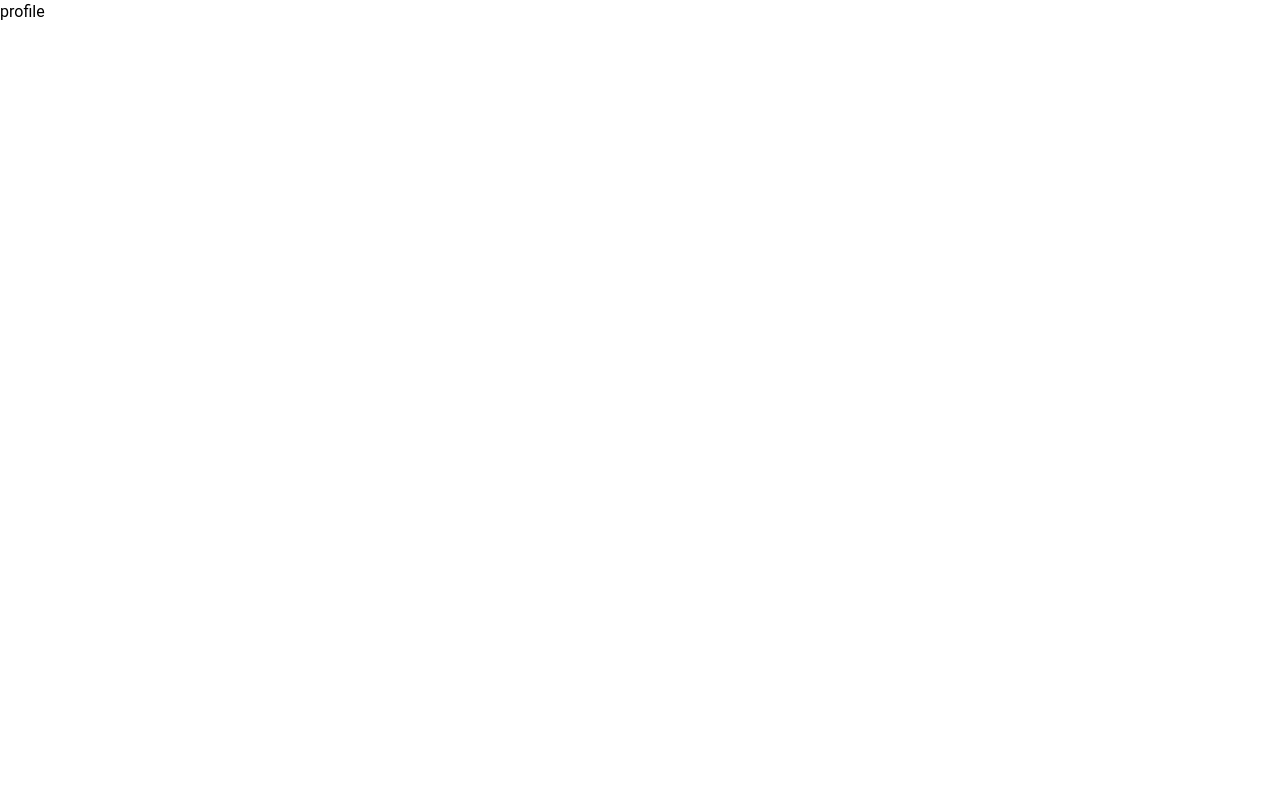
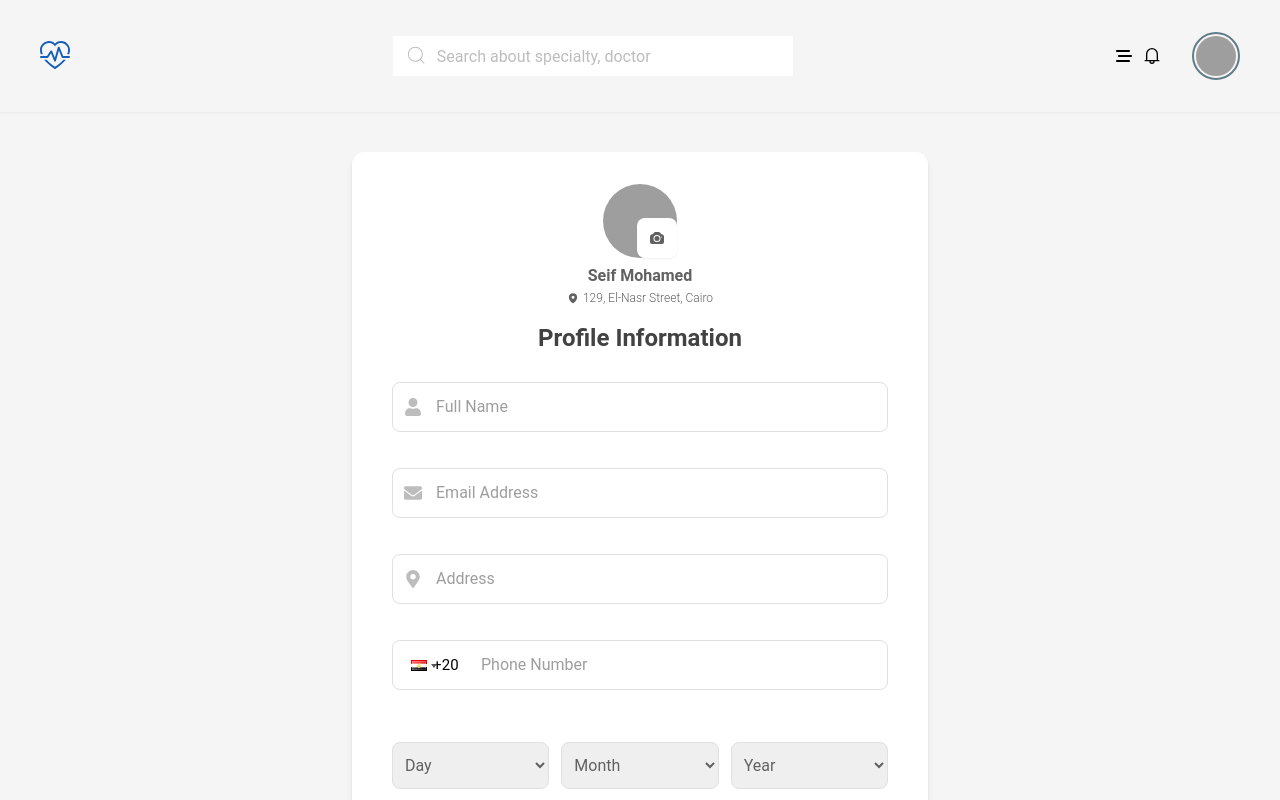
Before and after one commit to Hazem584/Cure-Web, a React (Vite) app: page /Profile in a window 1280 px wide. Shown: the top 800 px of the page. Built offline with nearby package versions, Linux system fonts and the light colour scheme; grey boxes are pictures that could not be loaded.

Commit message:
Added user  profile

```diff
--- a/package.json
+++ b/package.json
@@ -15,9 +15,11 @@
     "axios": "^1.12.2",
     "date-fns": "^4.1.0",
     "react": "^19.1.1",
+    "react-datepicker": "^8.8.0",
     "react-day-picker": "^9.11.1",
     "react-dom": "^19.1.1",
     "react-icons": "^5.5.0",
+    "react-phone-input-2": "^2.15.1",
     "react-router-dom": "^7.9.4"
   },
   "devDependencies": {
--- a/src/components/auth/AuthLayout.jsx
+++ b/src/components/auth/AuthLayout.jsx
@@ -2,7 +2,7 @@ import React from "react";
 
 const AuthLayout = ({ children }) => {
   return (
-    <div className="relative  h-screen ">
+    <div className="h-screen" >
       <div className="md:container mx-auto  py-10 relative z-10 px-4">
         <section className="mb-6 flex justify-center lg:justify-start">
           <img
@@ -39,3 +39,4 @@ const AuthLayout = ({ children }) => {
 };
 
 export default AuthLayout;
+AuthLayout.jsx
--- a/src/components/auth/AuthSignup.jsx
+++ b/src/components/auth/AuthSignup.jsx
@@ -5,7 +5,7 @@ import { FaFacebookF, FaApple } from "react-icons/fa";
 const AuthSignup = () => {
   return (
     <div className="flex  items-center justify-center  lg:block">
-      <form className="w-full max-w-md bg-transparent rounded-lg mt-20">
+      <form className="w-full max-w-md bg-transparent rounded-lg mb-32 lg:mb-40">
         <h2 className="text-3xl font-semibold text-center text-gray-900 mb-2">
           Create new account
         </h2>
--- /dev/null
+++ b/src/components/profile/ProfileForm.jsx
@@ -0,0 +1,181 @@
+import React, { useState } from "react";
+import { Button } from "@material-tailwind/react";
+import { FaUser, FaEnvelope, FaMapMarkerAlt } from "react-icons/fa";
+import PhoneInput from "react-phone-input-2";
+import "react-phone-input-2/lib/style.css";
+
+const FloatingInput = ({ icon: Icon, label, type = "text" }) => {
+  const [focused, setFocused] = useState(false);
+  const [value, setValue] = useState("");
+  const active = focused || value !== "";
+
+  return (
+    <div className="relative w-full mb-6">
+      <Icon
+        className={`absolute left-3 top-1/2 -translate-y-1/2 text-lg transition-colors duration-300 ${
+          active ? "text-blue-500" : "text-gray-400"
+        }`}
+      />
+
+      <label
+        className={`absolute left-10 px-1 bg-white transition-all duration-300 pointer-events-none ${
+          active
+            ? "text-blue-500 text-sm top-2 translate-y-0"
+            : "text-gray-500 top-1/2 -translate-y-[50%]"
+        }`}
+      >
+        {label}
+      </label>
+
+      <input
+        type={type}
+        value={value}
+        onFocus={() => setFocused(true)}
+        onBlur={(e) => setFocused(e.target.value !== "")}
+        onChange={(e) => setValue(e.target.value)}
+        className={`w-full border rounded-lg pl-10 py-3 focus:outline-none text-gray-800 transition-all duration-300 ${
+          active ? "border-blue-500 ring-1 ring-blue-300" : "border-gray-300"
+        }`}
+      />
+    </div>
+  );
+};
+
+const ProfileForm = () => {
+  const [phone, setPhone] = useState("");
+  const [focusedPhone, setFocusedPhone] = useState(false);
+  const [day, setDay] = useState("");
+  const [month, setMonth] = useState("");
+  const [year, setYear] = useState("");
+
+  const isPhoneActive = focusedPhone || phone !== "";
+  const isBirthdayActive = day || month || year;
+
+  const months = [
+    "January", "February", "March", "April", "May", "June",
+    "July", "August", "September", "October", "November", "December"
+  ];
+
+  return (
+    <div className="flex flex-col gap-3 w-full px-4 pb-6">
+      <h2 className="text-2xl font-semibold text-center text-gray-800 mb-4">
+        Profile Information
+      </h2>
+
+      <FloatingInput icon={FaUser} label="Full Name" />
+
+      <FloatingInput icon={FaEnvelope} label="Email Address" type="email" />
+
+      <FloatingInput icon={FaMapMarkerAlt} label="Address" />
+
+      <div className="relative w-full mb-6">
+        <label
+          className={`absolute left-[85px] px-1 bg-white transition-all duration-300 pointer-events-none ${
+            isPhoneActive
+              ? "text-blue-500 text-sm top-2 translate-y-0"
+              : "text-gray-500 top-1/2 -translate-y-[50%]"
+          }`}
+        >
+          Phone Number
+        </label>
+        <div
+          onFocus={() => setFocusedPhone(true)}
+          onBlur={() => setFocusedPhone(false)}
+          className={`border rounded-lg transition-all duration-300 ${
+            isPhoneActive
+              ? "border-blue-500 ring-1 ring-blue-300"
+              : "border-gray-300"
+          }`}
+        >
+          <PhoneInput
+            country={"eg"}
+            value={phone}
+            onChange={(value) => setPhone(value)}
+            inputStyle={{
+              width: "100%",
+              height: "48px",
+              border: "none",
+              color: "#000",
+              paddingLeft: "40px",
+              background: "transparent",
+              fontSize: "15px",
+            }}
+            buttonStyle={{
+              border: "none",
+              background: "transparent",
+              left: "10px",
+            }}
+            containerStyle={{
+              width: "100%",
+            }}
+          />
+        </div>
+      </div>
+
+      <div className="relative w-full mb-2">
+        <label
+          className={`absolute left-2 bg-white px-2 transition-all duration-300 pointer-events-none ${
+            isBirthdayActive
+              ? "text-blue-500 text-sm top-2"
+              : "text-gray-500 top-1/2 -translate-y-[50%]"
+          }`}
+        >
+
+        </label>
+        <div className="grid grid-cols-3 gap-3 mt-4">
+          <select
+            value={day}
+            onChange={(e) => setDay(e.target.value)}
+            className={`border rounded-lg py-3 px-2 focus:outline-none transition-all duration-300 ${
+              day ? "border-blue-500 ring-1 ring-blue-300" : "border-gray-300"
+            }`}
+          >
+            <option value="">Day</option>
+            {Array.from({ length: 31 }, (_, i) => (
+              <option key={i + 1} value={i + 1}>
+                {i + 1}
+              </option>
+            ))}
+          </select>
+          <select
+            value={month}
+            onChange={(e) => setMonth(e.target.value)}
+            className={`border rounded-lg py-3 px-2 focus:outline-none transition-all duration-300 ${
+              month ? "border-blue-500 ring-1 ring-blue-300" : "border-gray-300"
+            }`}
+          >
+            <option value="">Month</option>
+            {months.map((m, i) => (
+              <option key={i} value={m}>
+                {m}
+              </option>
+            ))}
+          </select>
+          <select
+            value={year}
+            onChange={(e) => setYear(e.target.value)}
+            className={`border rounded-lg py-3 px-2 focus:outline-none transition-all duration-300 ${
+              year ? "border-blue-500 ring-1 ring-blue-300" : "border-gray-300"
+            }`}
+          >
+            <option value="">Year</option>
+            {Array.from({ length: 100 }, (_, i) => {
+              const y = 2025 - i;
+              return (
+                <option key={y} value={y}>
+                  {y}
+                </option>
+              );
+            })}
+          </select>
+        </div>
+      </div>
+
+      <Button color="blue" className="w-full rounded-md mt-4">
+        Edit Profile
+      </Button>
+    </div>
+  );
+};
+
+export default ProfileForm;
--- /dev/null
+++ b/src/components/profile/ProfileHeader.jsx
@@ -0,0 +1,34 @@
+import React from "react";
+import { Avatar, Typography, IconButton } from "@material-tailwind/react";
+import { CameraIcon, MapPinIcon } from "@heroicons/react/24/solid";
+
+const ProfileHeader = () => {
+  return (
+    <div className="flex flex-col items-center mb-4 mt-2">
+      <div className="relative">
+        <Avatar
+          src="https://i.postimg.cc/hhFXM7tG/ba06b3e7882ffb9e60838270ea0dd9b82b74eda6.jpg"
+          alt="Profile"
+          size="xl"
+
+        />
+        <IconButton
+          variant="text"
+          color="blue-gray"
+          className="absolute bottom-0 right-0 bg-white shadow-sm"
+        >
+          <CameraIcon className="h-4 w-4 text-gray-700" />
+        </IconButton>
+      </div>
+
+      <Typography variant="h6" className="mt-2 mb-1 leading-tight">
+        Seif Mohamed
+      </Typography>
+      <Typography color="gray" className="flex items-center gap-1 text-xs">
+        <MapPinIcon className="h-3 w-3" /> 129, El-Nasr Street, Cairo
+      </Typography>
+    </div>
+  );
+};
+
+export default ProfileHeader;
--- a/src/pages/auth/SignUp.jsx
+++ b/src/pages/auth/SignUp.jsx
@@ -1,12 +1,17 @@
 import React from "react";
  import AuthLayout from "../../components/auth/AuthLayout";
   import AuthSignup from "../../components/auth/AuthSignup";
+  import Footer from "../../components/footer/Footer"
    const SignUp = () => {
-  return (
+     return ( <div  >
         <AuthLayout>
          <AuthSignup />
        </AuthLayout>
+
+         </div>
+
+
         );
+
       };
-
    export default SignUp;
--- a/src/pages/profile/Profile.jsx
+++ b/src/pages/profile/Profile.jsx
@@ -1,8 +1,25 @@
-import React from 'react'
+import React from "react";
+import { Card } from "@material-tailwind/react";
+import ProfileHeader from "../../components/profile/ProfileHeader";
+import ProfileForm from "../../components/profile/ProfileForm";
+import Footer from "../../components/footer/Footer";
+import NavBar from "../../components/header/NavBar"
+const Profile = () => {
+  return (
+    <div className="flex flex-col min-h-screen bg-gray-100">
+      <div><NavBar/></div>
+      <div className="flex-grow flex justify-center items-center pt-10 pb-10">
+        <Card className="w-full max-w-xl p-6 shadow-md">
+          <ProfileHeader />
+          <ProfileForm />
+        </Card>
+      </div>
 
-const Profile = ()=>{
-    return <div>profile</div>
-}
-
+      <div className="w-full">
+        <Footer />
+      </div>
+    </div>
+  );
+};
 
 export default Profile;
```
Also changed, not shown: public/Pictures/Screenshots/Screenshot 2025-10-18 092349.png (deleted), 1 other file (tests, documents, lock files or other folders). Lines whose indentation alone changed are shown as unchanged.
